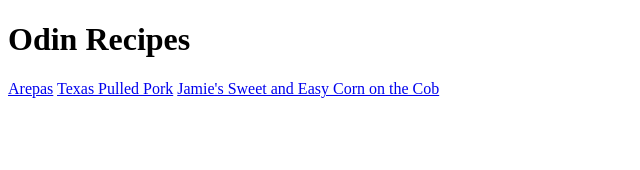
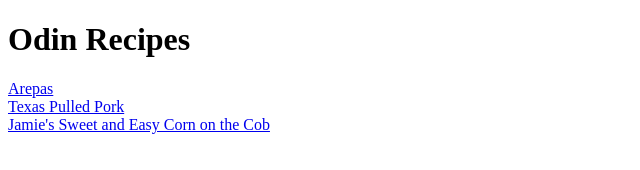
Before and after one commit to RHM-CI/odin-recipes, a plain HTML site: page index.html in a window 1280 px wide. Shown: the whole page, without its empty margins (0-640 px from the left). Drawn offline with Linux system fonts and the light colour scheme.

Commit message:
Fixed the line break on the index file

```diff
--- a/index.html
+++ b/index.html
@@ -7,8 +7,8 @@
     </head>
     <body>
         <h1>Odin Recipes</h1>
-        <a href="./recipes/arepas.html" target="_self">Arepas</a>
-        <a href="./recipes/texas_pulled_pork.html" target="_self">Texas Pulled Pork</a>
+        <a href="./recipes/arepas.html" target="_self">Arepas</a><br>
+        <a href="./recipes/texas_pulled_pork.html" target="_self">Texas Pulled Pork</a><br>
         <a href="./recipes/corn_on_the_cob.html" target="_self">Jamie's Sweet and Easy Corn on the Cob</a>
     </body>
 </html>
```
